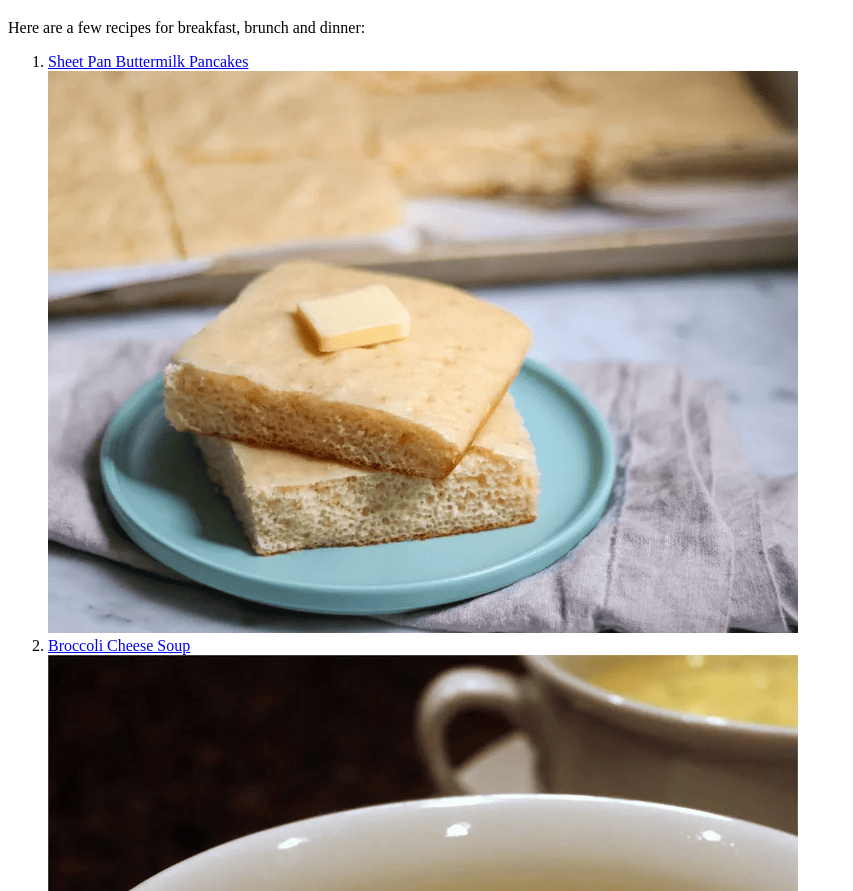
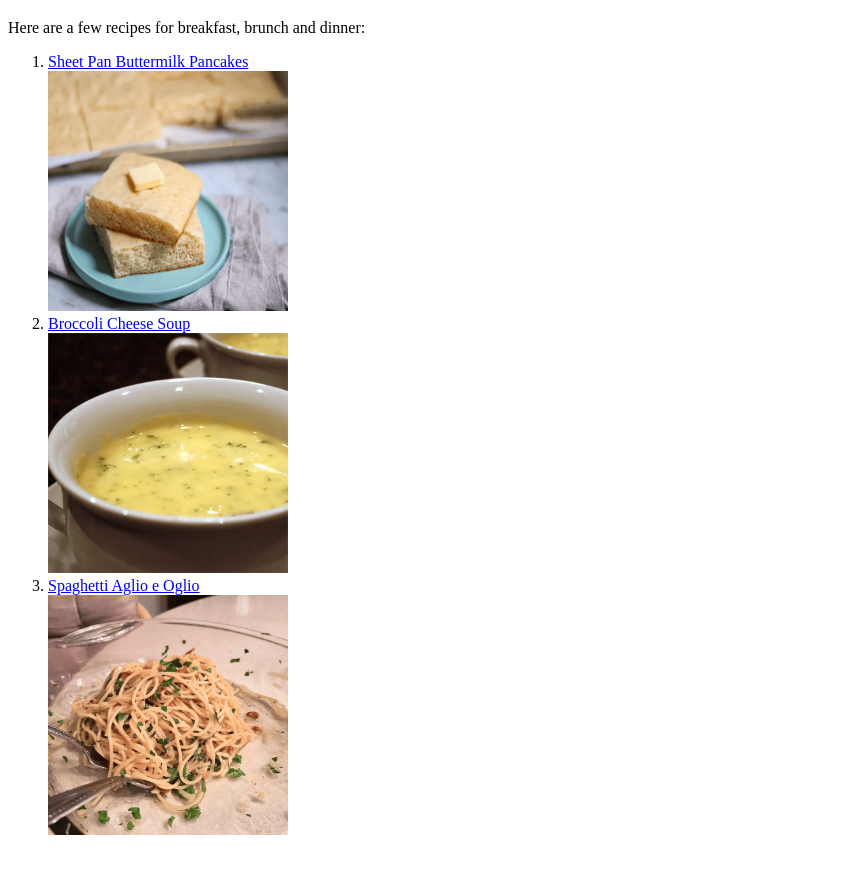
Before and after one commit to maurozeta/odin-recipes, a plain HTML site: page index.html in a window 1280 px wide. Shown: the part 61-952 px from the top of the page, without its empty margins (0-853 px from the left). After the commit the page ends 916 px from the top, so only its background shows below. Drawn offline with Linux system fonts and the light colour scheme.

Commit message:
modified the size of images in index.html

```diff
--- a/index.html
+++ b/index.html
@@ -11,11 +11,11 @@
     <p>Here are a few recipes for breakfast, brunch and dinner:</p>
     <ol>
         <li><a href="recipes/buttermilk-pancakes.html">Sheet Pan Buttermilk Pancakes</a></li>
-            <img src="images/buttermilk-pancakes.png"/>
+            <img src="images/buttermilk-pancakes.png" height="240" width="240"/>
         <li><a href="recipes/brocoli-soup.html">Broccoli Cheese Soup</a></li>
-            <img src="images/brocoli-soup.png"/>
+            <img src="images/brocoli-soup.png" height="240" width="240"/>
         <li><a href="recipes/spaghetti-aglioeolio.html">Spaghetti Aglio e Oglio</a></li>
-            <img src="images/spaghettieolio.png"/>
+            <img src="images/spaghettieolio.png" height="240" width="240"/>
     </ol>
 
 
```
